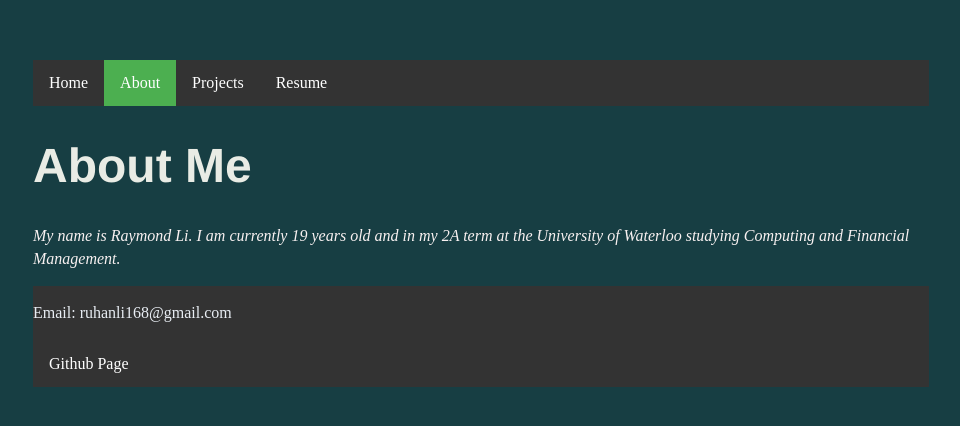
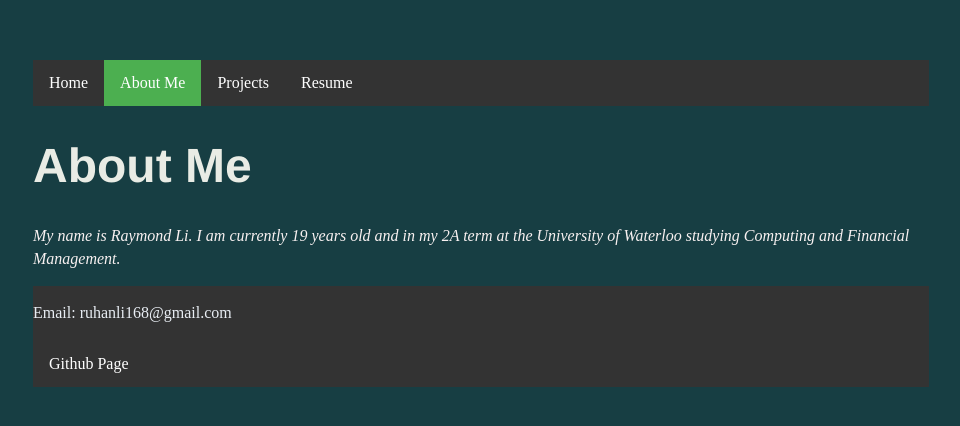
Before and after one commit to Raymoondo/RuhanLi.github.io-1, a Jekyll site: the page about/index.html, which Jekyll copies as it is, in a window 1280 px wide. Shown: the top 426 px of the page, without its empty margins (159-1119 px from the left). Built offline with Jekyll 4.4.1, drawn with Linux system fonts in a browser that asks for light colours.

Commit message:
Update index.html

```diff
--- a/about/index.html
+++ b/about/index.html
@@ -9,7 +9,7 @@
 
 		<ul>
   			<li><a href="/">Home</a></li>
-  			<li><a class="active" href="/about">About</a></li>
+  			<li><a class="active" href="/about">About Me</a></li>
   			<li><a href="/projects">Projects</a></li>
   			<li><a href="/CV">Resume</a></li>
 		</ul>
```
